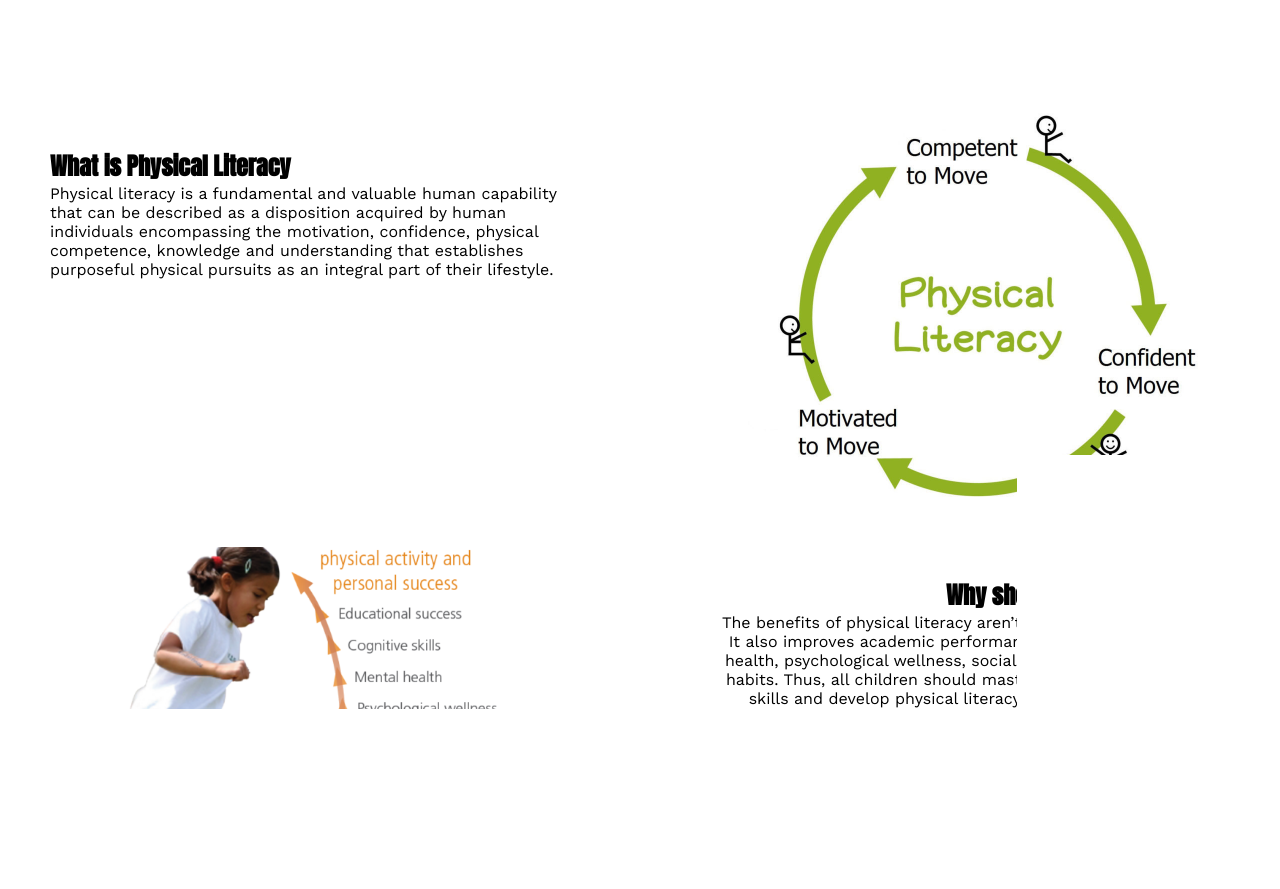
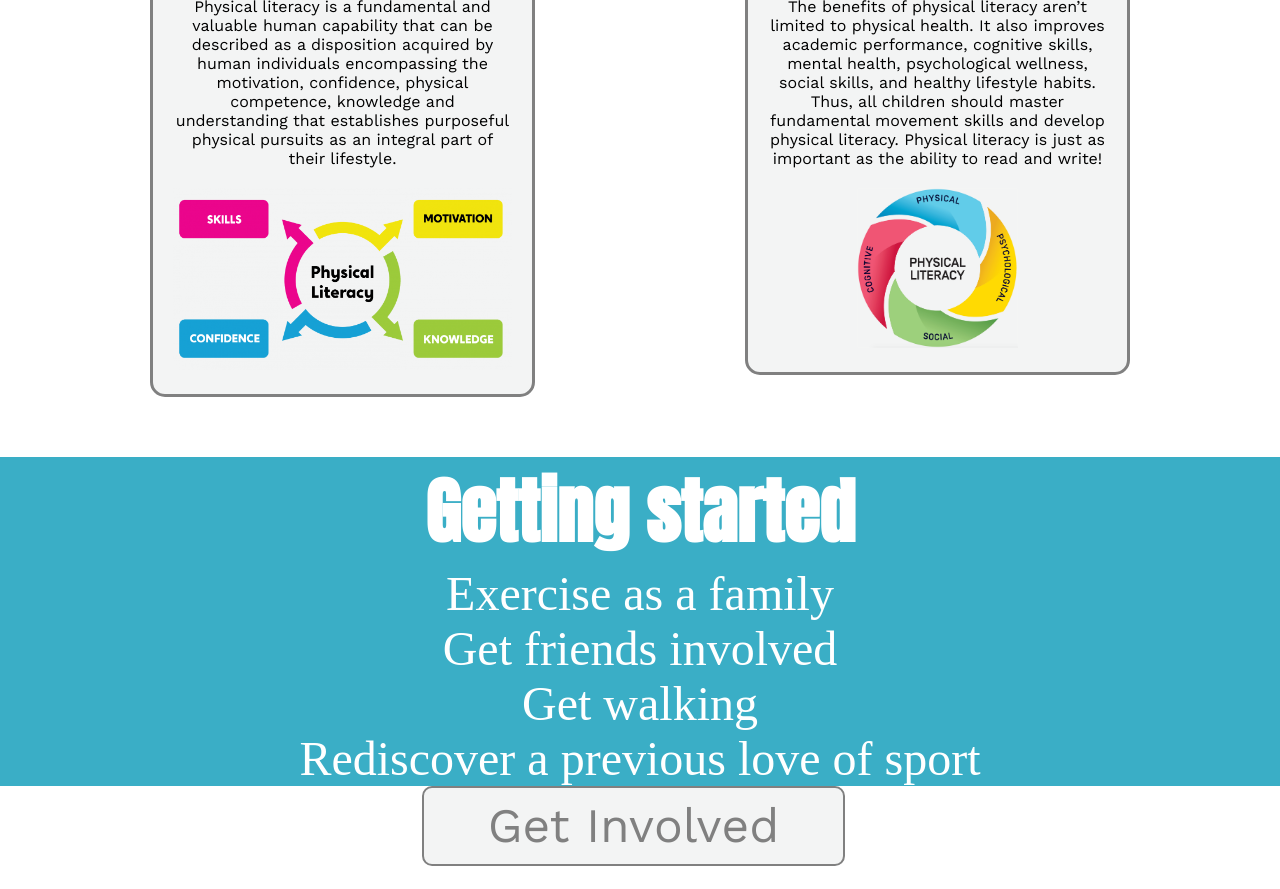
Before and after one commit to Clarkinr/robclarkin-project-1, a plain HTML site: page index.html in a window 1280 px wide. Shown: the part 562-1451 px from the top of the page. After the commit the page ends 1428 px from the top, so only its background shows below. Drawn offline with nearby package versions, Linux system fonts and the light colour scheme.

Commit message:
restyle what and why section index page and change images used, add getting started section

```diff
--- a/assets/css/style.css
+++ b/assets/css/style.css
@@ -23,28 +23,28 @@ header {
     background-color: white;
 }
 
-#logo-top {
+.logo-top {
     float: left;
     margin-left: 30px;
     text-decoration: none;
-    color: black;
+    color: #3aaec6;
     text-transform: uppercase;
 }
 
-#menu {
+.menu {
     float: right;
 }
 
-#menu, #logo-top {
+.menu, .logo-top {
     line-height: 60px;
 }
 
-#menu li {
+.menu li {
     list-style-type: none;
     margin-right: 30px;
     display: inline;
 }
-#menu a {
+.menu a {
     text-decoration: none;
     color: black;
     font-family: Anton, sans-serif;
@@ -52,33 +52,36 @@ header {
     text-transform: uppercase;
 }
 
+.menu a:hover {
+    border-bottom: 1px solid black;
+}
+
 /* Main image on index page */
 
 #main-image-outer {
-    height: 600px;
+    height: 500px;
     padding-top: 60px;
     clear: both;
 }
 
 #main-image {
-    height: 500px;
+    height: 400px;
     width: 100%;
     background: url(../images/pexels-photo-5093614.jpeg) no-repeat center center;
 }
 
 /* Cover text */
 #image-cover {
-    position: relative;
     text-align: center;
     height: auto;
     margin: 0 auto;
     width: max-content;
     color: white;
-    padding-top: 175px;
+    padding-top: 100px;
 }
 
 #image-cover h2, h3{
-    font-size: 250%;
+    font-size: 400%;
     text-transform: uppercase;
 }
 
@@ -88,55 +91,100 @@ header {
     width: 100%;
 }
 
-#what-is > div{
+#what-is {
+    margin: 0 auto;
+    margin-top: -60px;
     max-height: 500px;
-    display: inline-block;
+    margin-left: 150px;
 }
 
 #what-image {
-    float: right;
-    margin-right: 50px;
-    width: 40%;
-    margin-top: -25px;
+    float: left;
+    width: 100%;
+    padding-top: 20px;
 }
 
 #what-text {
+    padding: 20px;
     float: left;
-    width: 40%;
-    margin-left: 50px;
-    padding-top: 50px;
+    width: 30%;
+    text-align: center;
+    border: 3px solid gray;
+    border-radius: 15px;
+    background-color: #f3f4f4;
+}
+
+#what-text:hover {
+    box-shadow: 5px 10px;
 }
 
 
-/*why is this important to me section*/
+/*why is this important to me */
 
 
 #why img {
-    width: 100%;
+    width: 95%;
 }
 
-#why > div{
-    clear: both;
-    display: inline-block;
+#why {
+    margin-top: -60px;
+    max-height: 500px;
+    margin-right: 150px;
 }
 
 #why-image {
-    float: left;
-    margin-left: 50px;
-    width: 40%;
+    padding-top: 20px;
+    width: 50%;
+    margin: auto;
 }
 
 #why-text {
+    padding: 20px;
     float: right;
-    padding-top: 30px;
-    width: 40%;
-    margin-right: 50px;
-    text-align: right;
+    width: 30%;
+    text-align: center;
+    border: 3px solid gray;
+    border-radius: 15px;
+    background-color: #f3f4f4;
 }
-/*infographic*/
 
-#infographic {
-    width: 100%;
+#why-text:hover {
+    box-shadow: 5px 10px;
+}
+/*Where to start*/
+
+#starter {
     clear: both;
-    height: 100%;
+    padding-top: 60px;
+
 }
+
+#starter-text {
+    text-align: center;
+    background-color: #3aaec6;
+    color: white;
+    font-size: 300%;
+}
+
+#starter-text ul {
+    font-family: font-family: Work Sans, sans-serif;;
+
+}
+
+
+
+/*Get involved link*/
+
+#involve {
+    margin: 0 auto;
+    width: 33%;
+    border: 2px solid gray;
+    border-radius: 10px;
+    height: 80px;
+    position: absolute;
+    left: 33%;
+    color: gray;
+    background-color: #f3f4f4;
+    font-family: work sans, sans-serif;
+    font-size: 300%;
+}
--- a/index.html
+++ b/index.html
@@ -10,9 +10,9 @@
 <body>
     <header>
         <a href="index.html">
-            <h1 id="logo-top">Physical Literacy Ireland</h1>
+            <h1 class="logo-top">Physical Literacy Ireland</h1>
         </a>
-        <nav id="menu">
+        <nav class="menu">
             <ul>
                 <li>
                     <a href="index.html">Home</a>
@@ -34,38 +34,46 @@
         </div>
         </div>
     </Section>
-    <section id="what-is">
-        <div>
+    <section>
+        <div id="what-is">
             <div id="what-text">
                 <h2>What is Physical Literacy</h2>
                 <p>Physical literacy is a fundamental and valuable human capability that can be described as a disposition acquired by human individuals encompassing the motivation, confidence, physical competence, knowledge and understanding that establishes purposeful physical pursuits as an integral part of their lifestyle.</p>
+            <div id="what-image">
+                <img src="./assets/images/PL-WHAT.png" alt="Physical literact Skills, Confidence, Motivation">
             </div>
-            <div id="what-image">
-                <img src="./assets/images/36229511_1_O.jpg" alt="Physical literact Skills, Confidence, Motivation">
             </div>
         </div>
     </section>
-    <Sectio id="why">
+    <Section id="why">
         <div>
-            <div id="why-image">
-                <img src="./assets/images/pl.png" alt="Why physical literacy is important">
-            </div>
             <div id="why-text">
-                <h2>Why should this matter to me</h2>
+                <h2>Why Does This Matter</h2>
                 <p>The benefits of physical literacy aren’t limited to physical health. It also improves academic performance, cognitive skills, mental health, psychological wellness, social skills, and healthy lifestyle habits. Thus, all children should master fundamental movement skills and develop physical literacy. Physical literacy is just as important as the ability to read and write!</p>
+                <div id="why-image">
+                    <img src="./assets/images/why-pl.png" alt="Why physical literacy is important">
+                </div>
             </div>
         </div>
     </Section>
-    <Section>
-        <div id="infographic">
-            <img src="/assets/images/EN-InfographicTwitter-share.png" alt="Physical Literacy infographic">
-        <div>
+    <Section id="starter">
+        <div id="starter-text">
+            <h2>Getting started</h2>
+            <ul>
+                <li>Exercise as a family</li>
+                <li>Get friends involved</li>
+                <li>Get walking</li>
+                <li>Rediscover a previous love of sport</li>
+            </ul>
+        </div>
     </Section>
     <Section>
-        Getting involved link
+        <input type="Submit" value="Get Involved" id="involve">
     </Section>
     <footer>
-        Social Media Links
+        <div>
+
+        </div>
     </footer>
 </body>
 </html>
```
Also changed, not shown: assets/images/Copy-of-MAKING-SENSE-OF.png (added), assets/images/PL-WHAT.png (added), assets/images/Skills-confidence-motivation.jpg (added), assets/images/why-pl.png (added).
